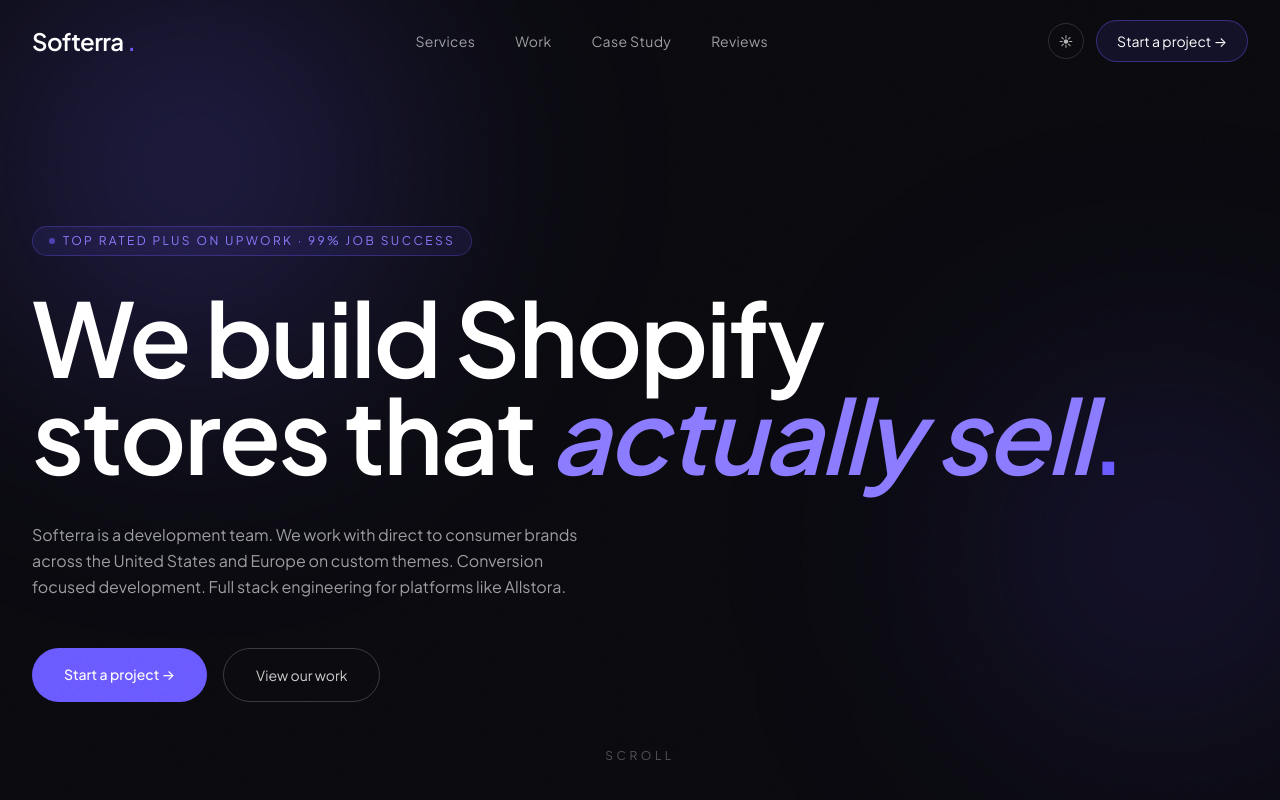
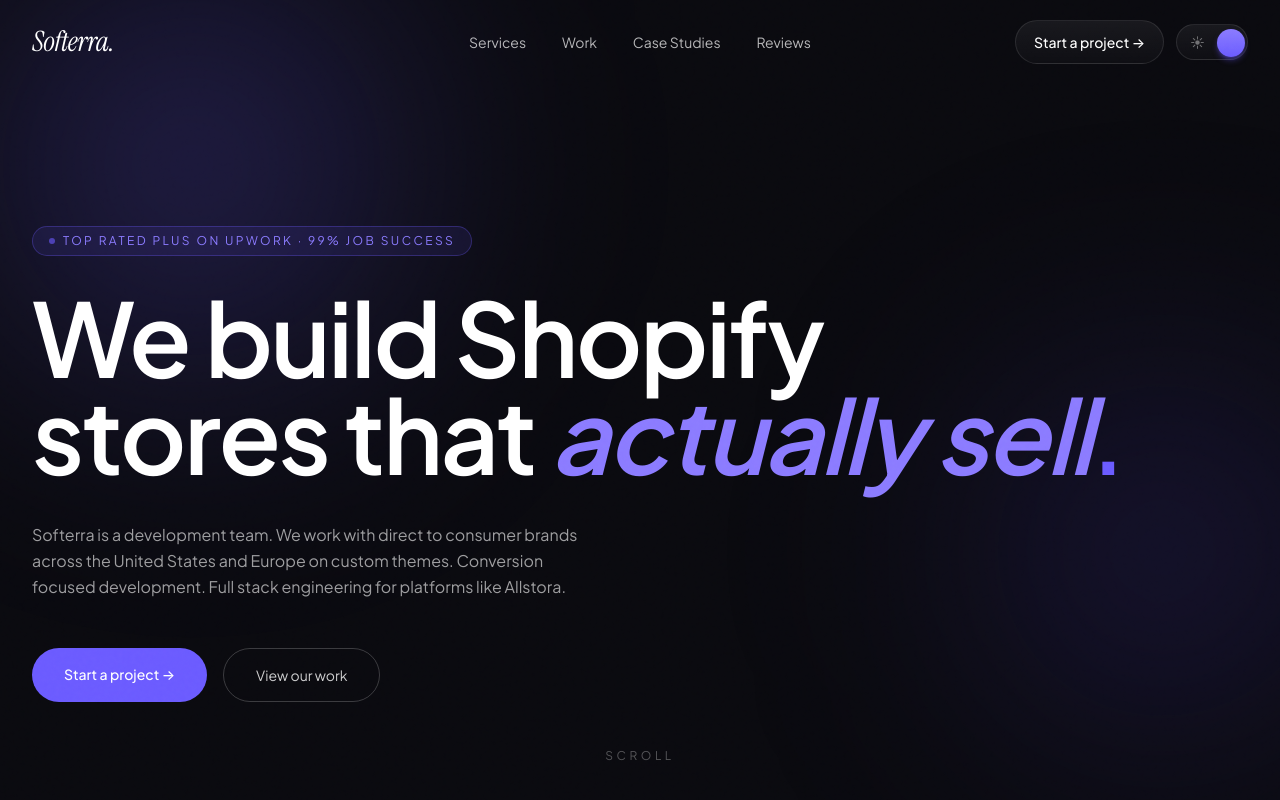
Before and after one commit to softerraorg/softerra-landing, a React (Vite) app in the folder softerra-app/: page / in a window 1280 px wide. Shown: the top 800 px of the page. Built offline with nearby package versions, Linux system fonts and the light colour scheme.

Commit message:
nav updates

```diff
--- a/softerra-app/src/Softerra-landing.jsx
+++ b/softerra-app/src/Softerra-landing.jsx
@@ -28,7 +28,7 @@ export default function SofterraLanding() {
       style={{ fontFamily: "'Plus Jakarta Sans', -apple-system, system-ui, sans-serif" }}
     >
       <style>{`
-        @import url('https://fonts.googleapis.com/css2?family=Plus+Jakarta+Sans:wght@300;400;500;600;700&display=swap');
+        @import url('https://fonts.googleapis.com/css2?family=Instrument+Serif:ital@0;1&family=Plus+Jakarta+Sans:wght@300;400;500;600;700&display=swap');
         body { background: var(--bg); }
         /* Display / heading style — kept the .font-serif name to avoid renaming across files */
         .font-serif { font-family: 'Plus Jakarta Sans', -apple-system, system-ui, sans-serif; font-weight: 600; }
--- a/softerra-app/src/components/ThemeToggle.jsx
+++ b/softerra-app/src/components/ThemeToggle.jsx
@@ -1,20 +1,32 @@
 import { motion } from "framer-motion";
 import { useTheme } from "../lib/useTheme";
 
-// Small circular button that flips between light and dark themes.
+// Sliding pill toggle that flips between light and dark themes.
+// The purple thumb rests on the right (moon) in dark mode, left (sun) in light.
 export default function ThemeToggle() {
   const { theme, toggle } = useTheme();
+  const isDark = theme === "dark";
 
   return (
-    <motion.button
+    <button
       type="button"
       onClick={toggle}
       aria-label="Toggle color theme"
-      whileHover={{ scale: 1.12 }}
-      whileTap={{ scale: 0.9, rotate: -20 }}
-      className="flex h-9 w-9 items-center justify-center rounded-full border border-fg/15 text-sm text-fg/70 transition-colors hover:border-fg/30 hover:text-fg"
+      className="relative h-9 w-[72px] shrink-0 rounded-full border border-fg/10 bg-gradient-to-b from-fg/[0.06] to-fg/[0.02]"
     >
-      {theme === "dark" ? "☀" : "☾"}
-    </motion.button>
+      {/* Sun (left) and moon (right) — one sits under the sliding thumb */}
+      <span className="pointer-events-none absolute left-[13px] top-1/2 -translate-y-1/2 text-[14px] leading-none text-fg/40">
+        ☀
+      </span>
+      <span className="pointer-events-none absolute right-[13px] top-1/2 -translate-y-1/2 text-[14px] leading-none text-fg/70">
+        ☾
+      </span>
+      {/* Thumb slides right in dark, left in light */}
+      <motion.span
+        className="absolute left-1 top-1 h-7 w-7 rounded-full bg-gradient-to-b from-[#8B7BFF] to-[#6B5BFF] shadow-md shadow-[#6B5BFF]/40"
+        animate={{ x: isDark ? 36 : 0 }}
+        transition={{ type: "spring", stiffness: 500, damping: 34 }}
+      />
+    </button>
   );
 }
--- a/softerra-app/src/sections/Nav.jsx
+++ b/softerra-app/src/sections/Nav.jsx
@@ -1,6 +1,8 @@
 import { useState, useEffect } from "react";
 import { motion } from "framer-motion";
 import ThemeToggle from "../components/ThemeToggle";
+
+const LINKS = ["Services", "Work", "Case Studies", "Reviews"];
 
 // ---------- Nav ----------
 export default function Nav() {
@@ -20,16 +22,22 @@ export default function Nav() {
         scrolled ? "backdrop-blur-xl bg-bg/70 border-b border-fg/5" : ""
       }`}
     >
-      <div className="mx-auto flex max-w-7xl items-center justify-between px-8 py-5">
-        <div className="flex items-baseline gap-1 font-serif text-2xl tracking-tight">
-          <span className="text-fg">Softerra</span>
-          <span className="text-[#6B5BFF]">.</span>
-        </div>
-        <div className="hidden gap-10 text-sm tracking-wide text-fg/60 md:flex">
-          {["Services", "Work", "Case Study", "Reviews"].map((item) => (
+      <div className="relative mx-auto flex max-w-7xl items-center justify-between px-8 py-5">
+        {/* Logo — Instrument Serif italic */}
+        <a
+          href="#"
+          className="text-[28px] italic leading-none tracking-[-0.02em] text-fg"
+          style={{ fontFamily: "'Instrument Serif', Georgia, serif" }}
+        >
+          Softerra.
+        </a>
+
+        {/* Centered nav links */}
+        <div className="absolute left-1/2 hidden -translate-x-1/2 items-center gap-9 text-sm text-fg/70 md:flex">
+          {LINKS.map((item) => (
             <a
               key={item}
-              href={`#${item.toLowerCase().replace(" ", "-")}`}
+              href={`#${item.toLowerCase().replace(/\s+/g, "-")}`}
               className="group relative transition-colors hover:text-fg"
             >
               {item}
@@ -37,16 +45,18 @@ export default function Nav() {
             </a>
           ))}
         </div>
+
+        {/* Right cluster — CTA then theme toggle (Figma order) */}
         <div className="flex items-center gap-3">
-          <ThemeToggle />
           <motion.a
             href="#contact"
-            whileHover={{ scale: 1.04 }}
+            whileHover={{ scale: 1.03 }}
             whileTap={{ scale: 0.97 }}
-            className="group relative overflow-hidden rounded-full border border-[#6B5BFF]/40 bg-[#6B5BFF]/10 px-5 py-2.5 text-sm text-fg transition-colors hover:bg-[#6B5BFF]/20"
+            className="rounded-full border border-fg/10 bg-gradient-to-b from-fg/[0.06] to-fg/[0.02] px-[18px] py-[11px] text-sm font-medium text-fg transition-colors hover:border-fg/20"
           >
-            <span className="relative z-10">Start a project →</span>
+            Start a project →
           </motion.a>
+          <ThemeToggle />
         </div>
       </div>
     </motion.nav>
```
Also changed, not shown: 1 other file (tests, documents, lock files or other folders).
